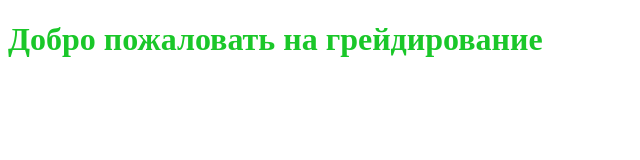
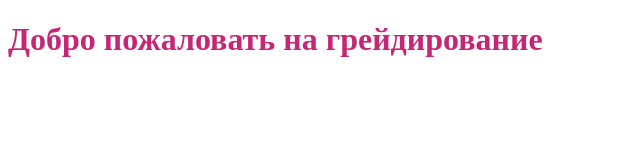
Before and after one commit to Bohannon-first/Saykin_journey, a website: page source/index.html in a window 1280 px wide. Shown: the whole page, without its empty margins (0-640 px from the left). Drawn offline with nearby package versions, Linux system fonts and the light colour scheme; files that its build step writes are made by us from their sources.

Commit message:
Мелкие исправления

```diff
--- a/gulpfile.js
+++ b/gulpfile.js
@@ -11,7 +11,7 @@ var csso = require('gulp-csso');
 var rename = require('gulp-rename');
 var imagemin = require('gulp-imagemin');
 var webp = require('gulp-webp');
-var svgstore = require('gulp-svgstore')
+var svgstore = require('gulp-svgstore');
 var posthtml = require('gulp-posthtml');
 var include = require('posthtml-include');
 var del = require('del');
--- a/source/sass/style.scss
+++ b/source/sass/style.scss
@@ -1,3 +1,3 @@
 h1 {
-  color: rgb(26, 199, 41);
+  color: rgb(197, 38, 117);
 }
```
